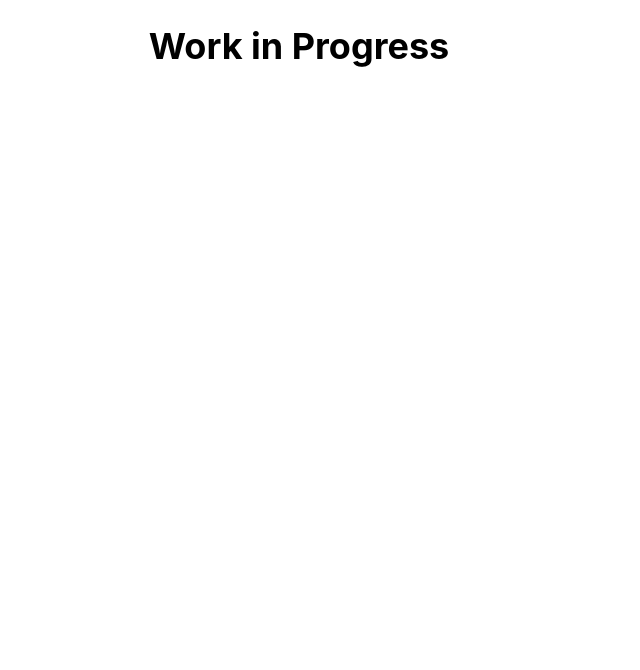
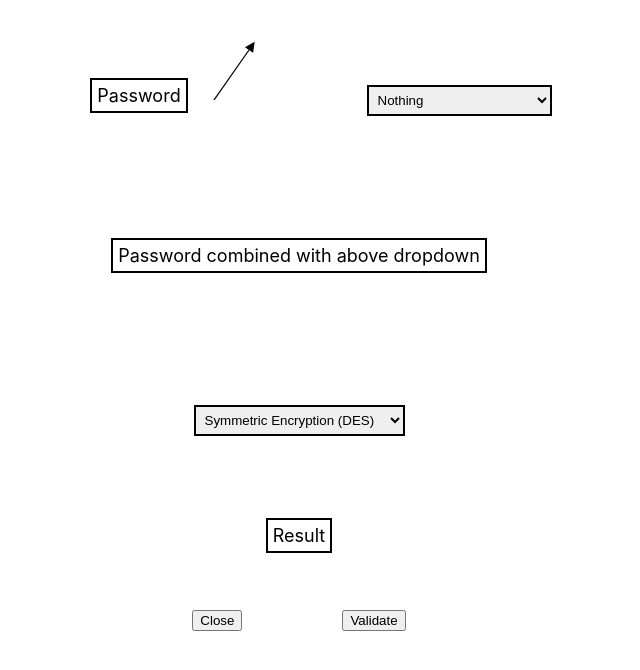
Before and after one commit to fmavb/questlines, a React (Create React App) app: page /challenge2 in a window 1280 px wide. Shown: the top 670 px of the page, without its empty margins (341-981 px from the left). Built offline with nearby package versions, Linux system fonts and the light colour scheme.

Commit message:
Start challenge 2

```diff
--- /dev/null
+++ b/src/components/Challenge2.css
@@ -0,0 +1,71 @@
+p, select {
+    display: inline;
+    border-width: 2px;
+    border-style: solid;
+    border-color: black;
+    padding: 5px;
+}
+
+button {
+    margin: 50px;
+}
+
+path {
+    fill: black;
+}
+
+.page {
+    text-align: center;
+}
+
+.element{
+    display: inline-block;
+    position: absolute;
+    margin: 5px;
+    border-radius: 5px;
+}
+
+.validate {
+    top: 70%;
+    position: absolute;
+    display: inline-block;
+    left: 0;
+    right: 0;
+}
+
+#password {
+    top: 10%;
+    right: 25%;
+    left: 0;
+}
+
+#salt {
+    top: 10%;
+    left: 25%;
+    right: 0;
+}
+
+#combined {
+    top: 30%;
+    left: 0;
+    right: 0;
+}
+
+#algorithm {
+    top: 50%;
+    left: 0;
+    right: 0;
+}
+
+#result {
+    top: 65%;
+    left: 0;
+    right: 0;
+}
+
+#path1 {
+    stroke:black;
+    stroke-width: 1.25px;
+    fill: none;
+    marker-end: url(#arrow);
+}
--- a/src/components/Challenge2.js
+++ b/src/components/Challenge2.js
@@ -1,4 +1,5 @@
 import React, {Component} from 'react';
+import './Challenge2.css';
 
 export default class Challenge2 extends Component{
     constructor(props){
@@ -7,8 +8,47 @@ export default class Challenge2 extends Component{
 
     render(){
         return(
-            <div>
-                <h1>Work in Progress</h1>
+            <div className="page">
+                <div className="element" id="password">
+                    <p>Password</p>
+                </div>
+                <div className="element" id="salt">
+                    <select>
+                        <option defaultValue>Nothing</option>
+                        <option>Username</option>
+                        <option>Unique per password salt</option>
+                    </select>
+                </div>
+
+                <div className="element" id="combined">
+                    <p>Password combined with above dropdown</p>
+                </div>
+                <div className="element" id="algorithm">
+                    <select>
+                        <option>Symmetric Encryption (DES)</option>
+                        <option>Symmetric Encryption (AES)</option>
+                        <option>Asymmetric Encryption (RSA)</option>
+                        <option>Hash Function (MD5)</option>
+                        <option>Hash Function (SHA-2)</option>
+                        <option>Hash Function (bcrypt)</option>
+                    </select>
+                </div>
+                <div className="element" id="result">
+                    <p>Result</p>
+                </div>
+
+                <div className="validate">
+                    <button>Close</button>
+                    <button>Validate</button>
+                </div>
+                <svg width="300" height="100">
+                    <defs>
+                        <marker markerWidth="13" markerHeight="13" id="arrow" orient="auto" refX="2" refY="6">
+                            <path d="M2,1 L2,10 L10,6 L2,2"/>
+                        </marker>
+                    </defs>
+                    <path id="path1" d="M30,150 L100,50"/>
+                </svg>
             </div>
         );
     }
```
